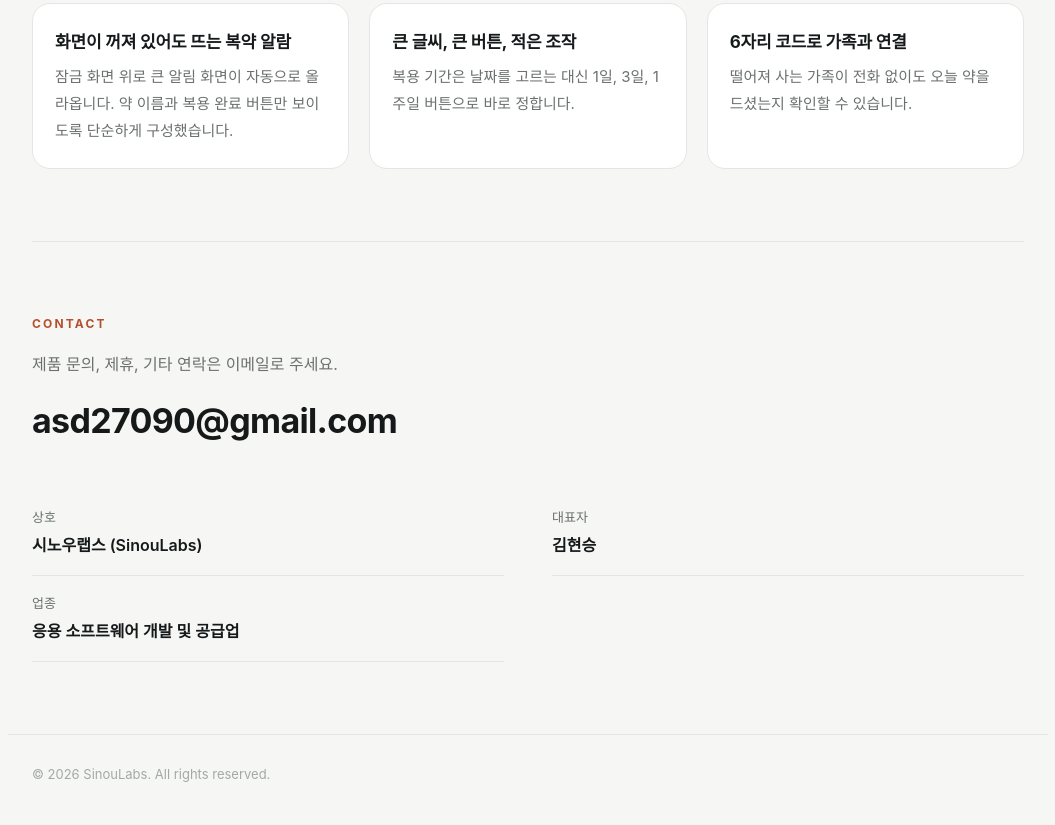
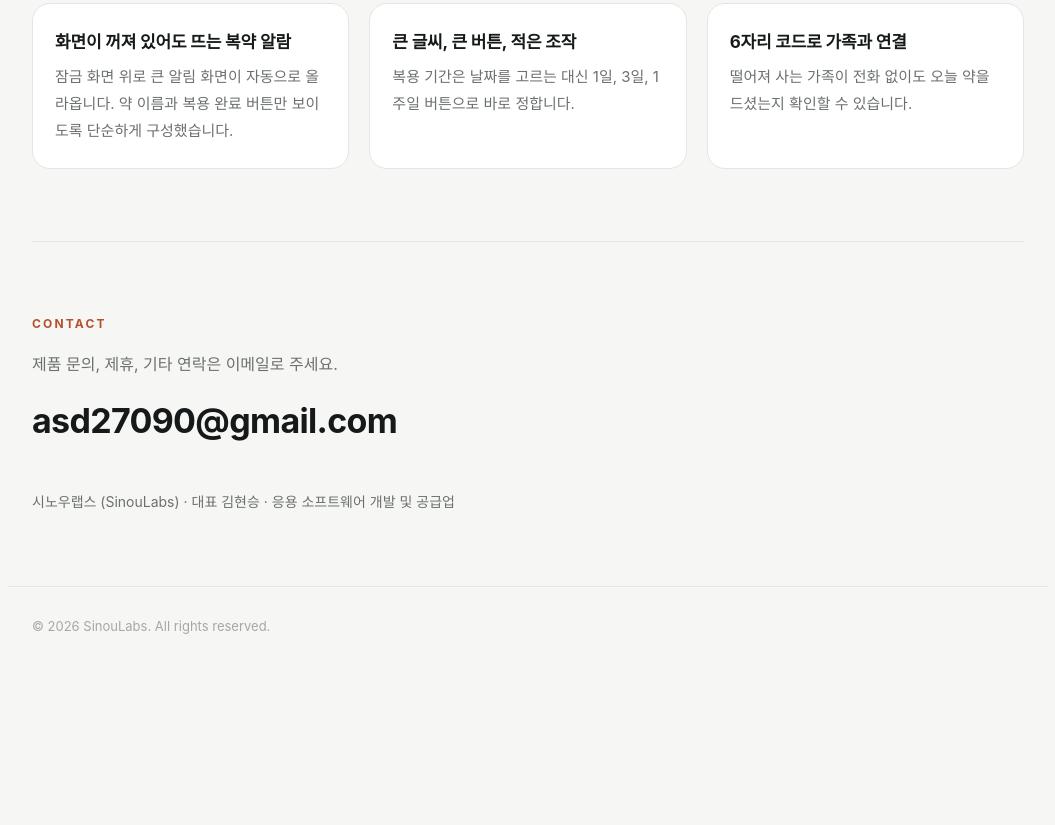
Before and after one commit to Sinou3936/sinouLabs_proflio, a plain HTML site: page index.html in a window 1280 px wide. Shown: the part 2713-3538 px from the top of the page, without its empty margins (112-1167 px from the left). After the commit the page ends 3390 px from the top, so only its background shows below. Drawn offline with Linux system fonts and the light colour scheme; a web font is replaced by a local one.

Commit message:
style: 사업자 정보를 한 줄로 정리
Co-Authored-By: Claude Sonnet 5 <noreply@anthropic.com>

```diff
--- a/index.html
+++ b/index.html
@@ -107,6 +107,7 @@
     .info dd{margin:0; font-size:16px; font-weight:600}
     .info a{color:var(--ink)}
 
+    .biz{margin:40px 0 0; font-size:14px; color:var(--muted)}
     .foot{font-size:13px; color:var(--faint); padding:28px 24px 40px; border-top:1px solid var(--line)}
 
     @media (max-width:860px){
@@ -272,11 +273,7 @@
       <p class="eyebrow">Contact</p>
       <p class="lead-sm">제품 문의, 제휴, 기타 연락은 이메일로 주세요.</p>
       <a class="mail" href="mailto:asd27090@gmail.com">asd27090@gmail.com</a>
-      <dl class="info" style="margin-top:40px">
-        <div><dt>상호</dt><dd>시노우랩스 (SinouLabs)</dd></div>
-        <div><dt>대표자</dt><dd>김현승</dd></div>
-        <div><dt>업종</dt><dd>응용 소프트웨어 개발 및 공급업</dd></div>
-      </dl>
+      <p class="biz">시노우랩스 (SinouLabs) · 대표 김현승 · 응용 소프트웨어 개발 및 공급업</p>
       <!-- 구글 폼 임베드 자리 -->
     </section>
   </main>
```
